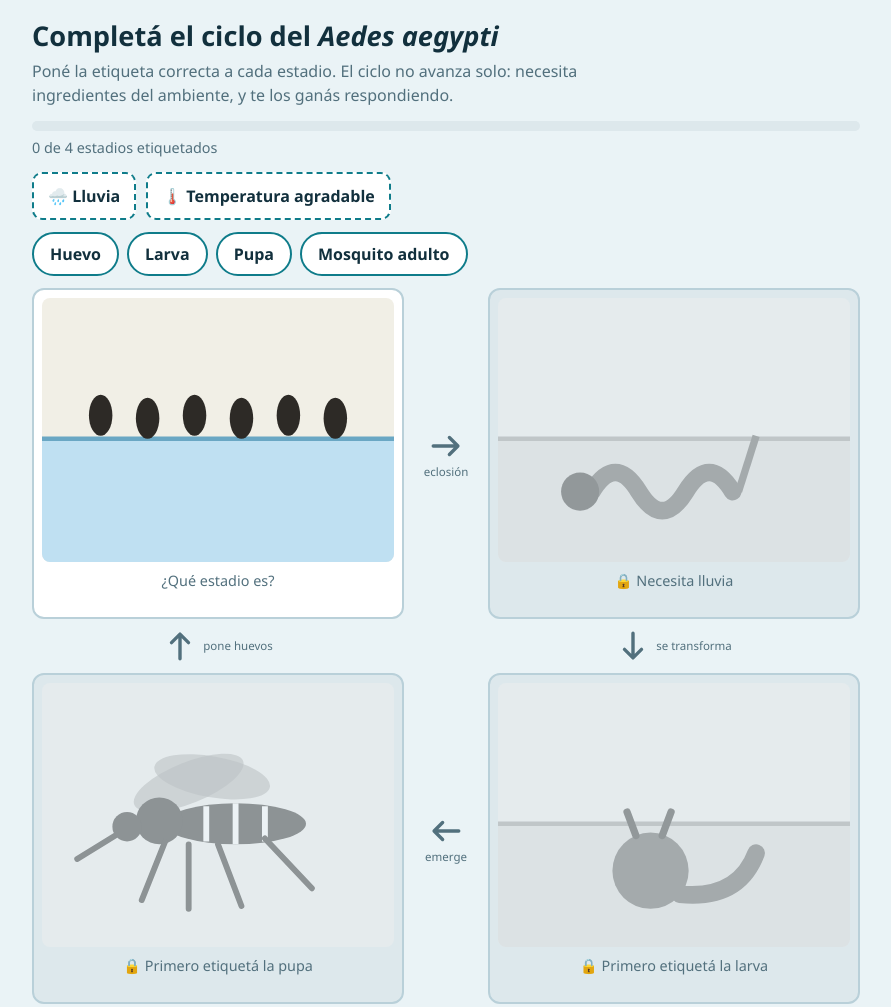
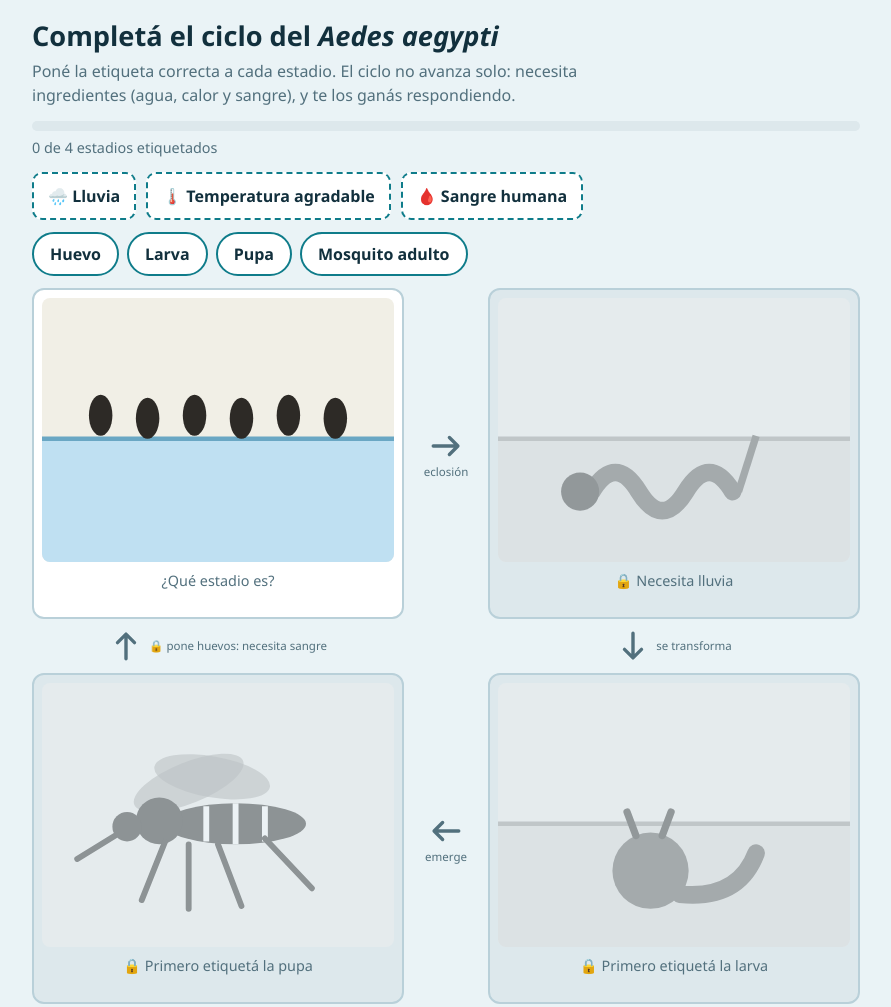
Before and after one commit to carlossanchezarg/ciclo_de_vida_mosquito, a plain HTML site: page index.html in a window 1280 px wide. Shown: the top 1007 px of the page, without its empty margins (194-1085 px from the left). Drawn offline with Linux system fonts and the light colour scheme.

Commit message:
Hembra necesita alimentarse de sangre humana para poner huevos.

```diff
--- a/index.html
+++ b/index.html
@@ -55,12 +55,13 @@ button:focus-visible{outline:3px solid var(--accent);outline-offset:2px}
 <body>
 <main>
 <h1>Completá el ciclo del <i>Aedes aegypti</i></h1>
-<p class="sub">Poné la etiqueta correcta a cada estadio. El ciclo no avanza solo: necesita ingredientes del ambiente, y te los ganás respondiendo.</p>
+<p class="sub">Poné la etiqueta correcta a cada estadio. El ciclo no avanza solo: necesita ingredientes (agua, calor y sangre), y te los ganás respondiendo.</p>
 <div class="prog"><div id="bar"></div></div>
 <p id="count"></p>
 <div class="ings">
 <button class="ing" id="b-lluvia" data-i="lluvia">🌧️ Lluvia</button>
 <button class="ing" id="b-calor" data-i="calor">🌡️ Temperatura agradable</button>
+<button class="ing" id="b-sangre" data-i="sangre">🩸 Sangre humana</button>
 </div>
 <div id="quiz" hidden></div>
 <div class="bank" id="bank"></div>
@@ -87,10 +88,15 @@ lluvia:{q:'¿Para qué necesita agua de lluvia el ciclo del mosquito?',
  ok:'¡Eso es! Con agua acumulada, los huevos eclosionan y nacen las larvas. Larva desbloqueada.'},
 calor:{q:'¿Por qué hacen falta temperaturas agradables, de templadas a cálidas?',
  o:[['Con calor el desarrollo es más rápido y sobreviven más adultos; con frío se frena.',1],['Porque los mosquitos solo pican cuando hace frío.',0],['Porque el calor es lo que pone los huevos.',0]],
- ok:'¡Exacto! Con temperaturas agradables el mosquito completa el ciclo hasta adulto. Mosquito adulto desbloqueado, en cuanto etiquetes la pupa.'}
+ ok:'¡Exacto! Con temperaturas agradables el mosquito completa el ciclo hasta adulto. Mosquito adulto desbloqueado, en cuanto etiquetes la pupa.'},
+sangre:{q:'¿Por qué la hembra necesita sangre antes de poner huevos?',
+ o:[['Las hembras necesitan proteínas de la sangre para que se desarrollen los huevos. El Aedes aegypti prefiere picar a las personas y vive cerca de las casas.',1],['Porque los machos se alimentan de sangre y las hembras de néctar.',0],['Porque la sangre le da el agua que necesita para poner los huevos.',0]],
+ ok:'¡Eso es! Con la sangre la hembra puede desarrollar los huevos, y por eso pica, sobre todo a las personas. Ahora el ciclo puede cerrarse.'}
 };
 const P={huevo:'1/1',larva:'1/3',pupa:'3/3',adulto:'3/1'};
-const AR=[['huevo','larva','eclosión',0,'1/2'],['larva','pupa','se transforma',90,'2/3'],['pupa','adulto','emerge',180,'3/2'],['adulto','huevo','pone huevos',270,'2/1']];
+const AR=[['huevo','larva','eclosión',0,'1/2'],['larva','pupa','se transforma',90,'2/3'],['pupa','adulto','emerge',180,'3/2'],['adulto','huevo','pone huevos',270,'2/1','sangre']];
+const FIN='¡Ciclo completo! La hembra se alimenta de sangre, sobre todo humana, y después pone huevos. Recordá: solo la hembra pica. Si pica a una persona con dengue y, unos días después, a otra, transmite el virus: eso es transmisión vectorial.';
+const FALTA='Etiquetaste los cuatro estadios, pero el ciclo todavía no se cierra: ¿qué necesita la hembra adulta antes de poner huevos? Ganate el ingrediente de sangre.';
 let placed,ing,sel;
 let drag=null;
 const over=()=>document.querySelectorAll('.card.over').forEach(x=>x.classList.remove('over'));
@@ -117,9 +123,9 @@ function render(){
  $('#count').textContent=n+' de 4 estadios etiquetados';
  $('#b-lluvia').className='ing'+(ing.lluvia?' got':'');$('#b-calor').className='ing'+(ing.calor?' got':'');
  $('#b-lluvia').textContent=(ing.lluvia?'✓ ':'🌧️ ')+'Lluvia';
- $('#b-calor').textContent=(ing.calor?'✓ ':'🌡️ ')+'Temperatura agradable';
+ $('#b-calor').textContent=(ing.calor?'✓ ':'🌡️ ')+'Temperatura agradable';$('#b-sangre').className='ing'+(ing.sangre?' got':'');$('#b-sangre').textContent=(ing.sangre?'✓ ':'🩸 ')+'Sangre humana';
  $('#bank').innerHTML=ST.filter(s=>!placed[s.id]).map(s=>`<button class="chip${sel===s.id?' on':''}" data-l="${s.id}">${s.name}</button>`).join('');
- $('#grid').innerHTML=ST.map(s=>{const lk=locked(s);return `<button class="card${lk?' lock':''}${placed[s.id]?' done':''}" style="grid-area:${P[s.id]}" data-s="${s.id}">${s.svg}<span class="t">${placed[s.id]?s.name:(lk?'🔒 '+need(s):'¿Qué estadio es?')}</span></button>`}).join('')+AR.map(a=>`<div class="arr${a[3]%180?' v':''}${placed[a[0]]&&placed[a[1]]?' lit':''}" style="grid-area:${a[4]}" aria-hidden="true"><svg viewBox="0 0 40 40" style="transform:rotate(${a[3]}deg)"><path d="M5 20H33M24 10l10 10-10 10" fill="none" stroke="currentColor" stroke-width="4" stroke-linecap="round" stroke-linejoin="round"/></svg><span>${a[2]}</span></div>`).join('');
+ $('#grid').innerHTML=ST.map(s=>{const lk=locked(s);return `<button class="card${lk?' lock':''}${placed[s.id]?' done':''}" style="grid-area:${P[s.id]}" data-s="${s.id}">${s.svg}<span class="t">${placed[s.id]?s.name:(lk?'🔒 '+need(s):'¿Qué estadio es?')}</span></button>`}).join('')+AR.map(a=>`<div class="arr${a[3]%180?' v':''}${placed[a[0]]&&placed[a[1]]&&(!a[5]||ing[a[5]])?' lit':''}" style="grid-area:${a[4]}" aria-hidden="true"><svg viewBox="0 0 40 40" style="transform:rotate(${a[3]}deg)"><path d="M5 20H33M24 10l10 10-10 10" fill="none" stroke="currentColor" stroke-width="4" stroke-linecap="round" stroke-linejoin="round"/></svg><span>${a[5]&&!ing[a[5]]?'🔒 '+a[2]+': necesita sangre':a[2]}</span></div>`).join('');
 }
 document.addEventListener('click',e=>{
  const i=e.target.closest('[data-i]');
@@ -128,7 +134,7 @@ document.addEventListener('click',e=>{
   const z=$('#quiz');z.hidden=false;
   z.innerHTML=`<p>${q.q}</p>`+o.map((x,j)=>`<button class="opt" data-k="${k}" data-r="${x[1]}">${x[0]}</button>`).join('');return}
  const a=e.target.closest('.opt');
- if(a){if(a.dataset.r==='1'){ing[a.dataset.k]=true;$('#quiz').hidden=true;say(Q[a.dataset.k].ok,'ok');render()}
+ if(a){if(a.dataset.r==='1'){ing[a.dataset.k]=true;$('#quiz').hidden=true;say(Q[a.dataset.k].ok,'ok');render();if(a.dataset.k==='sangre'&&Object.keys(placed).length===4)say(FIN,'ok')}
   else say('Esa respuesta no explica el ciclo. Pensá qué necesita el mosquito en esa etapa y probá de nuevo.','bad');return}
  const c=e.target.closest('.chip');
  if(c){sel=c.dataset.l;render();say('Elegiste “'+ST.find(x=>x.id===sel).name+'”. Arrastrala hasta el estadio del ciclo que le corresponde, o tocá ese estadio.');return}
@@ -139,7 +145,7 @@ document.addEventListener('click',e=>{
   if(!sel){say('Primero elegí una etiqueta de arriba.','bad');return}
   if(sel!==s.id){d.classList.add('shake');say('Esa no es la etiqueta de este estadio. Fijate en la forma.','bad');return}
   placed[s.id]=true;sel=null;render();
-  if(Object.keys(placed).length===4)say('¡Ciclo completo! Recordá: solo la hembra adulta pica. Si pica a una persona con dengue y, unos días después, a otra, transmite el virus: eso es transmisión vectorial.','ok');
+  if(Object.keys(placed).length===4)say(ing.sangre?FIN:FALTA,'ok');
   else say('¡Bien! '+s.name+' etiquetado.','ok');return}
  if(e.target.id==='reset')start();
 });
```
